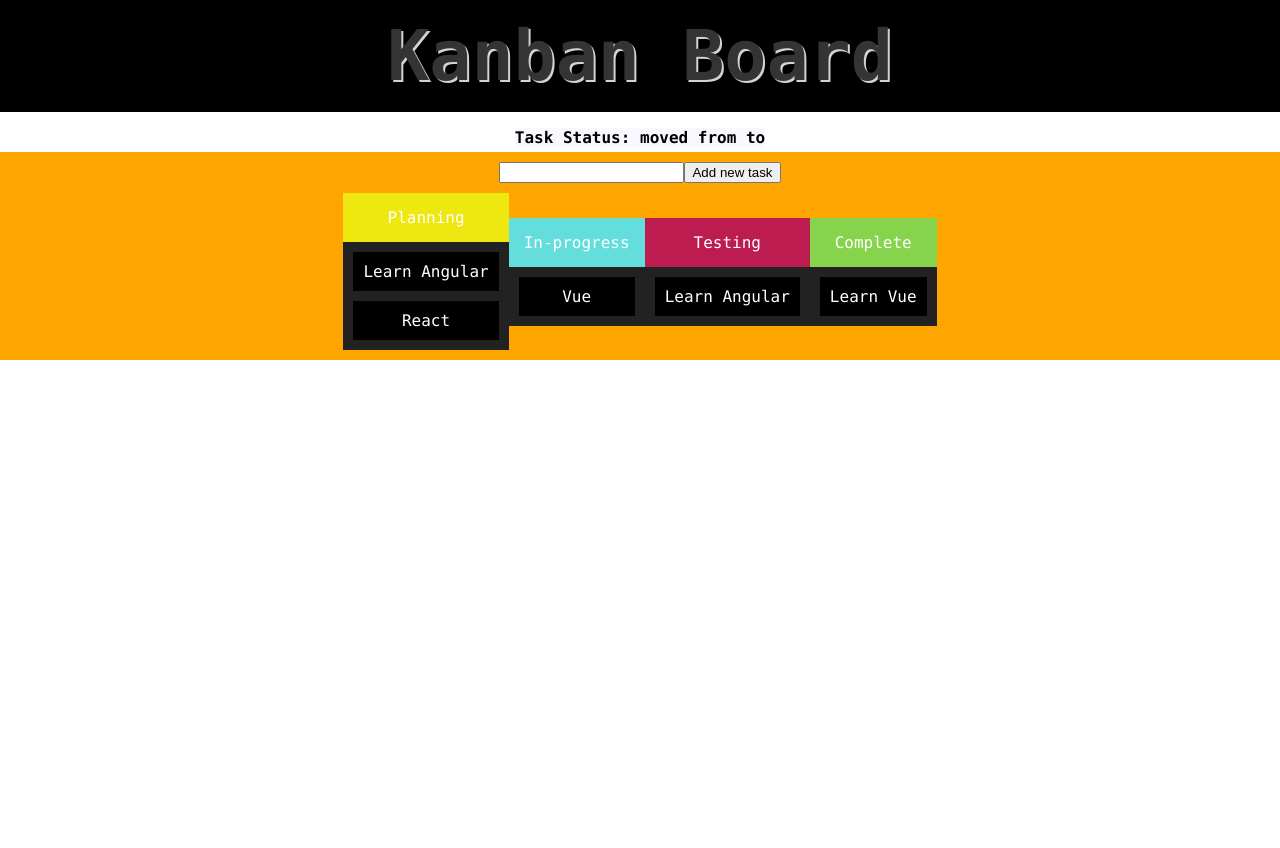
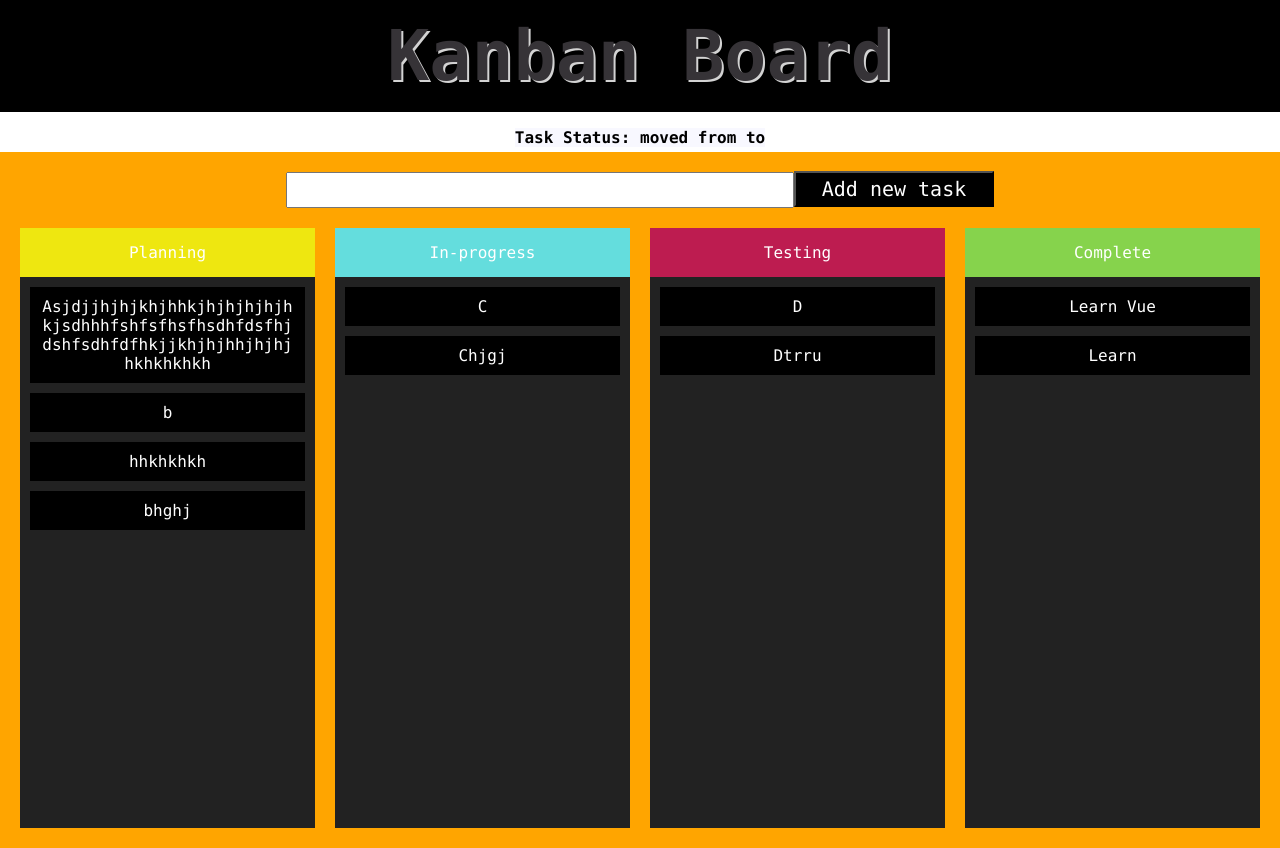
Before and after one commit to ShreyaSingh10/React-Kanban-Board, a React (Create React App) app in the folder kanban/: page / in a window 1280 px wide. Before the commit the page ends 800 px from the top, so only its background shows below. Built offline with nearby package versions, Linux system fonts and the light colour scheme.

Commit message:
Fourth commit- Made the tasks container and draggable container scrollable

```diff
--- a/kanban/src/Components/Board.js
+++ b/kanban/src/Components/Board.js
@@ -4,11 +4,16 @@ import './styles.css';
 export default class AppDragDropDemo extends Component {
   state = {
     tasks: [
-        {name:"Learn Angular",category:"planning"},
-        {name:"React", category:"planning"},
-        {name:"Vue", category:"inProgress"},
-        {name:"Learn Angular", category:"testing"},
-        {name:"Learn Vue", category:"complete"}
+        {name:"Asjdjjhjhjkhjhhkjhjhjhjhjhkjsdhhhfshfsfhsfhsdhfdsfhjdshfsdhfdfhkjjkhjhjhhjhjhjhkhkhkhkh",category:"planning"},
+        {name:"b", category:"planning"},
+        {name:"C", category:"inProgress"},
+        {name:"D", category:"testing"},
+        {name:"hhkhkhkh",category:"planning"},
+        {name:"bhghj", category:"planning"},
+        {name:"Chjgj", category:"inProgress"},
+        {name:"Dtrru", category:"testing"},
+        {name:"Learn Vue", category:"complete"},
+        {name:"Learn ", category:"complete"},
       ]
   }
 
@@ -65,8 +70,10 @@ export default class AppDragDropDemo extends Component {
         </div>
         <div className="container">
           <div className="add-task">
-            <input type="text" ></input>
-            <button>Add new task</button>
+            <form>
+              <input className="task-input" type="text" ></input>
+              <button className="add-button">Add new task</button>
+            </form>
           </div>
           <div className="draggable-container">
             <div className="planning"
--- a/kanban/src/Components/styles.css
+++ b/kanban/src/Components/styles.css
@@ -31,16 +31,35 @@ html , body,{
 .add-task{
 
 }
+.task-input{
+  margin-top: 10px;
+  width: 500px;
+  height: 30px;
+  font-size: 15px;
+}
+.add-button{
+  width: 200px;
+  height:36px;
+  font-size: 20px;
+  background: black;
+  color: white;
+  font-family: 'Lucida console';
+}
 .draggable-container{
   margin-top: 10px;
-  overflow-x: auto;
+  overflow-x: scroll;
   display: flex;
   flex-direction: row;
   justify-content: center;
   align-items: center;
+
 }
 .planning, .inProgress, .testing, .complete{
     background: #222;
+    height: 600px;
+    margin: 10px;
+    width: 700px;
+    min-width: 250px;
 }
 #task-header-planning{
   background: #eee710;
@@ -68,8 +87,9 @@ html , body,{
 }
 
 .task-container{
-  overflow-y: auto;
+  overflow-y: scroll;
   background: #222;
+  height: 550px;
 }
 .task{
   font-family: 'Lucida console';
@@ -77,4 +97,6 @@ html , body,{
   color: white;
   margin: 10px;
   padding: 10px;
+  word-wrap: break-word;
+  overflow-wrap: break-word;
 }
```
